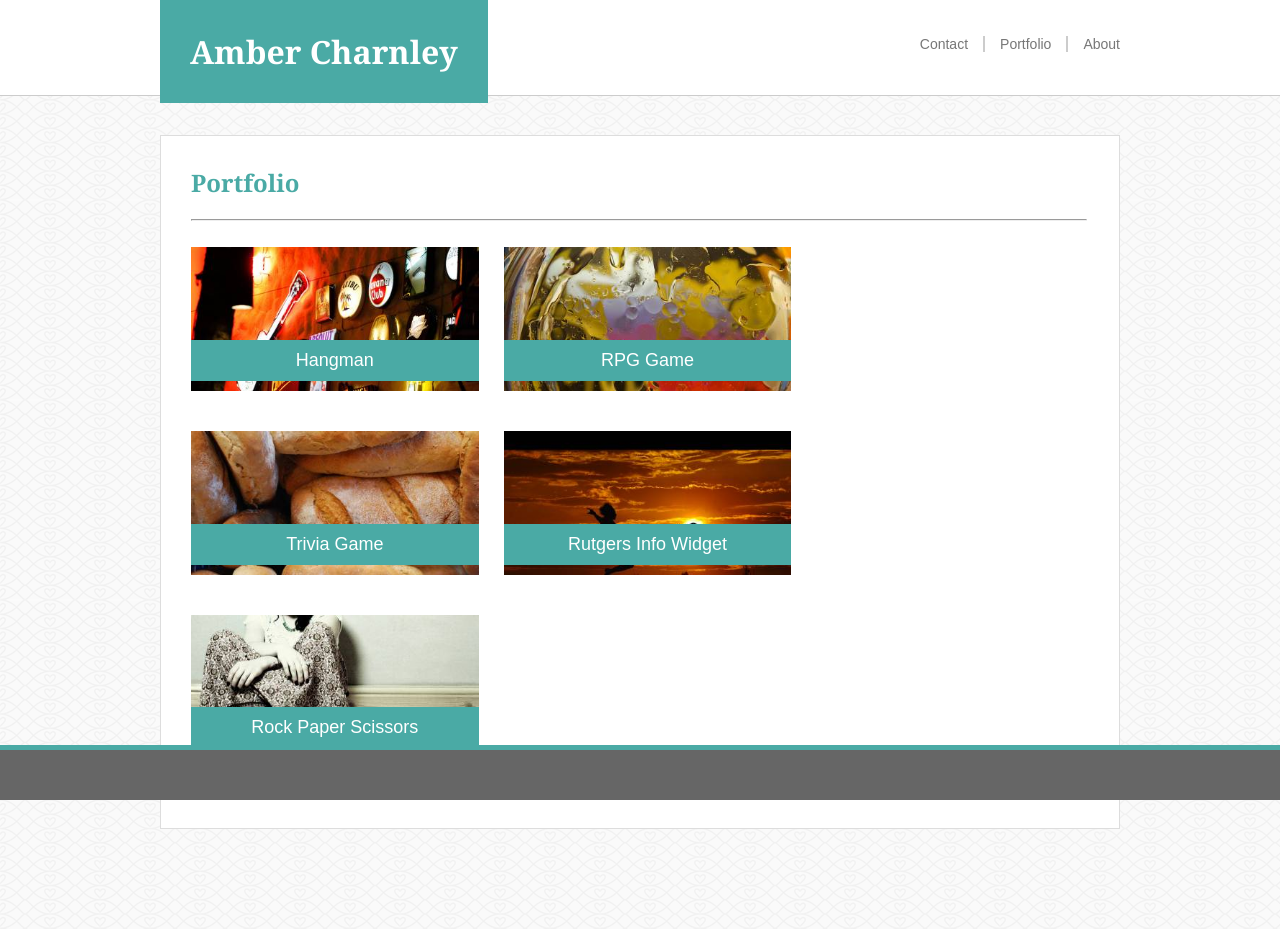
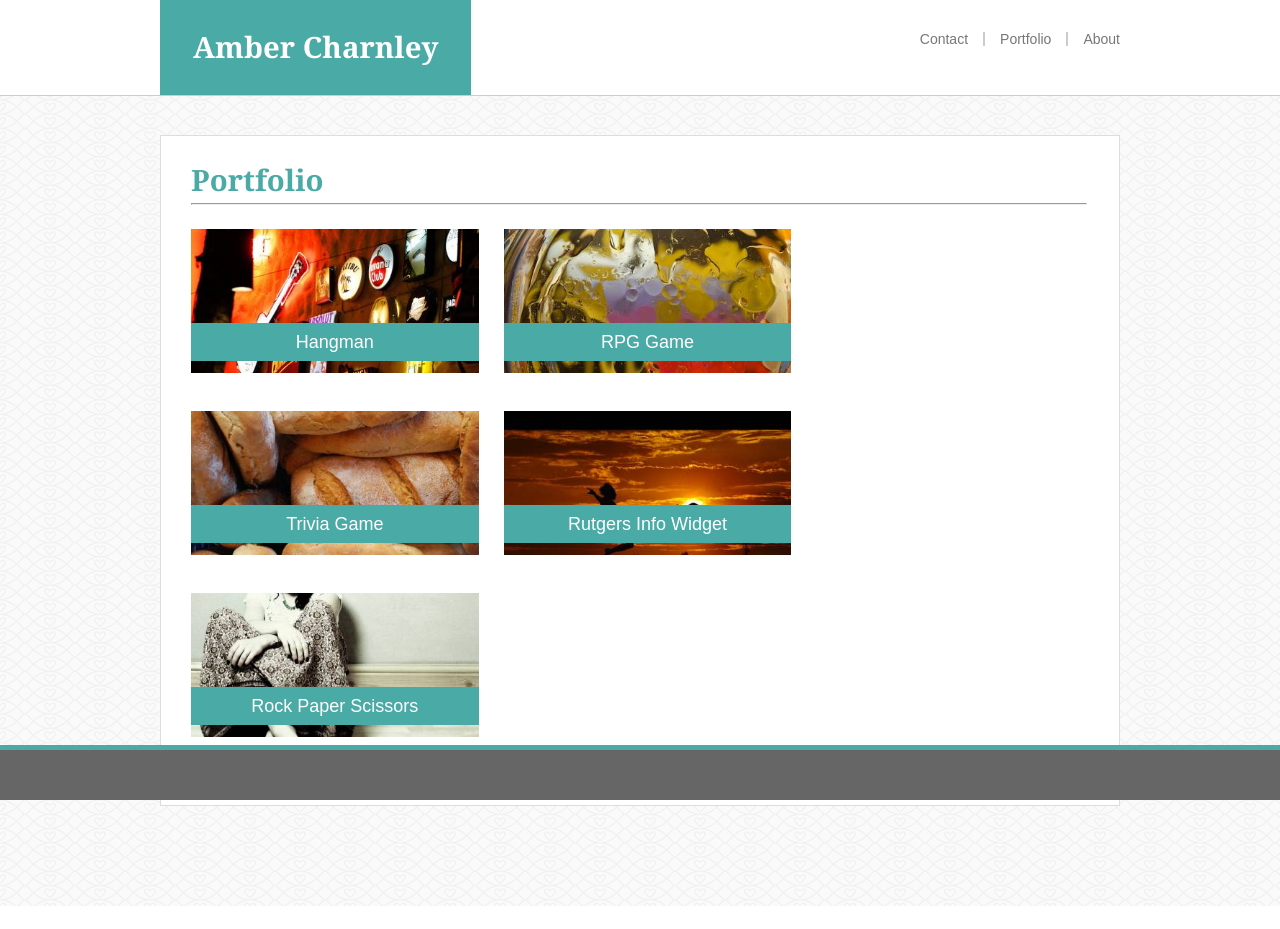
Before and after one commit to 2MLCMonkeys/Basic-Portfolio, a plain HTML site: page portfolio.html in a window 1280 px wide. After the commit the page ends 906 px from the top, so only its background shows below. Drawn offline with Linux system fonts and the light colour scheme.

Commit message:
added reset.css/ adjusted for reset/ edited footer

```diff
--- /dev/null
+++ b/assets/css/reset.css
@@ -0,0 +1,43 @@
+html, body, div, span, applet, object, iframe,
+h1, h2, h3, h4, h5, h6, p, blockquote, pre,
+a, abbr, acronym, address, big, cite, code,
+del, dfn, em, img, ins, kbd, q, s, samp,
+small, strike, strong, sub, sup, tt, var,
+b, u, i, center,
+dl, dt, dd, ol, ul, li,
+fieldset, form, label, legend,
+table, caption, tbody, tfoot, thead, tr, th, td,
+article, aside, canvas, details, embed,
+figure, figcaption, footer, header, hgroup,
+menu, nav, output, ruby, section, summary,
+time, mark, audio, video {
+	margin: 0;
+	padding: 0;
+	border: 0;
+	font-size: 100%;
+	font: inherit;
+	vertical-align: baseline;
+}
+/* HTML5 display-role reset for older browsers */
+article, aside, details, figcaption, figure,
+footer, header, hgroup, menu, nav, section {
+	display: block;
+}
+body {
+	line-height: 1;
+}
+ol, ul {
+	list-style: none;
+}
+blockquote, q {
+	quotes: none;
+}
+blockquote:before, blockquote:after,
+q:before, q:after {
+	content: '';
+	content: none;
+}
+table {
+	border-collapse: collapse;
+	border-spacing: 0;
+}
--- a/assets/css/style.css
+++ b/assets/css/style.css
@@ -48,10 +48,12 @@ header {
     color: #ffffff;
     font-family: Georgia, 'Times New Roman', Times, serif;
     float:left;
-    padding: 30px;
+    padding: 33px;
     margin-top: 0;
     position: fixed;
     top: 0px;
+    font-size: 22pt;
+    font-weight: bold;
 }
 
 li {
@@ -112,6 +114,8 @@ hr{
     font-family: Georgia, 'Times New Roman', Times, serif;
     color: #4aaaa5;
     margin-top: 0px;
+    font-size: 22pt;
+    font-weight: bold;
 }
 
 #selfie{
@@ -146,6 +150,10 @@ footer{
     border-top-width: 5px;
     border-top-color: #4aaaa5;
     height: 55px;
+    font-size: 10pt;
+    color: #cccccc;
+    text-align: center;
+    vertical-align: bottom;
 }
 
 .input1 {
@@ -153,12 +161,14 @@ footer{
     margin-top: 5px;
     margin-bottom: 5px;
     color: #777777;
+    padding: 3pt;
 }
 
 #message {
     width: 96.5%;
     height: 150px;
     margin-top: 5px;
+    padding: 3pt;
 }
 
 #button {
--- a/portfolio.html
+++ b/portfolio.html
@@ -2,7 +2,8 @@
 <html>
     <head>
         <title>Student Bio Homework Week 1</title>
-        <link href="assets/css/style.css" rel="stylesheet">
+        <link rel="stylesheet" type="text/css" href="assets/css/reset.css">
+        <link href="assets/css/style.css" rel="stylesheet" type="text/css">
     </head>
     <body>
 
```
Also changed, not shown: contact.html (+2 -1 lines), index.html (+4 -3 lines).
